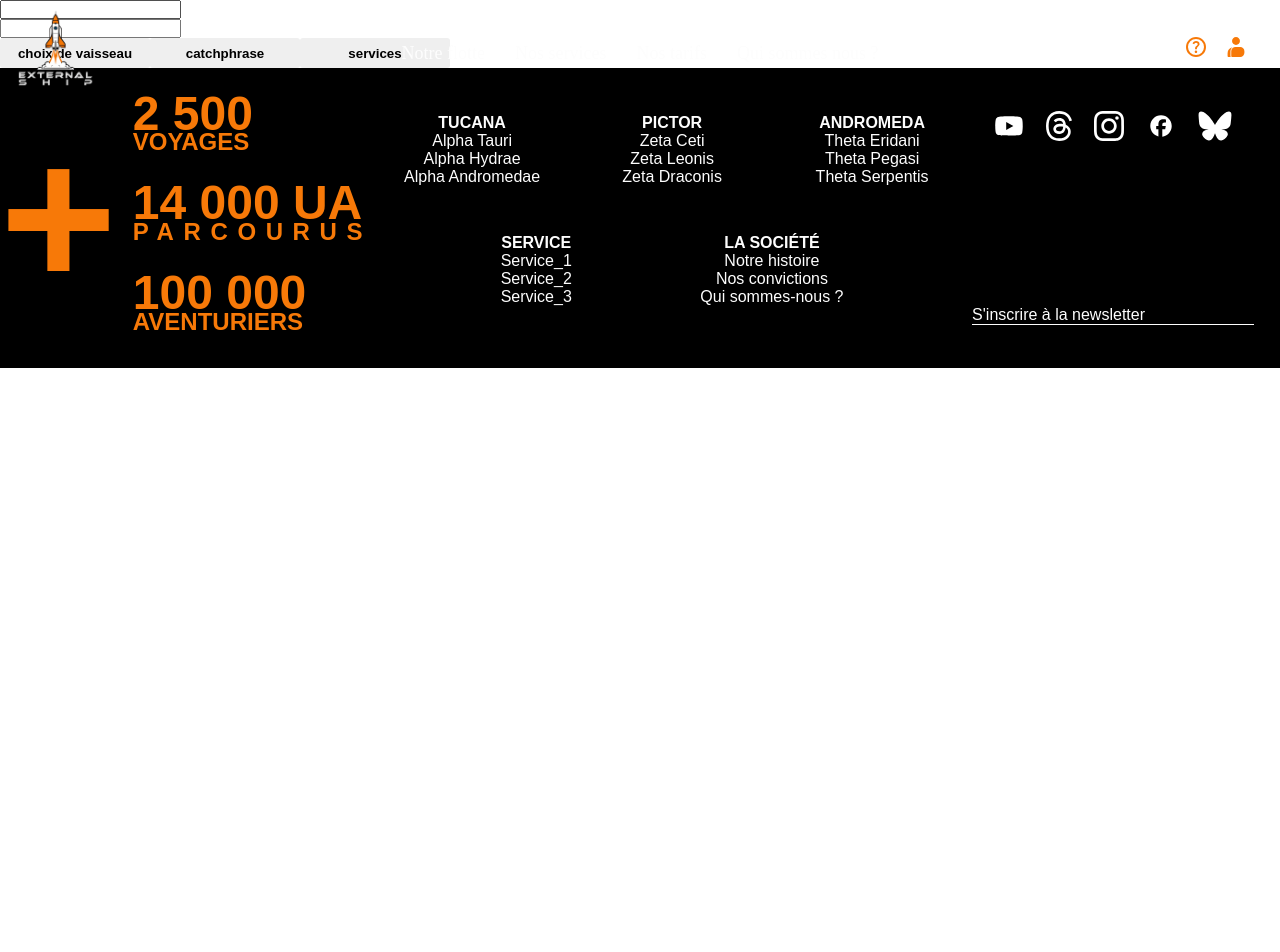
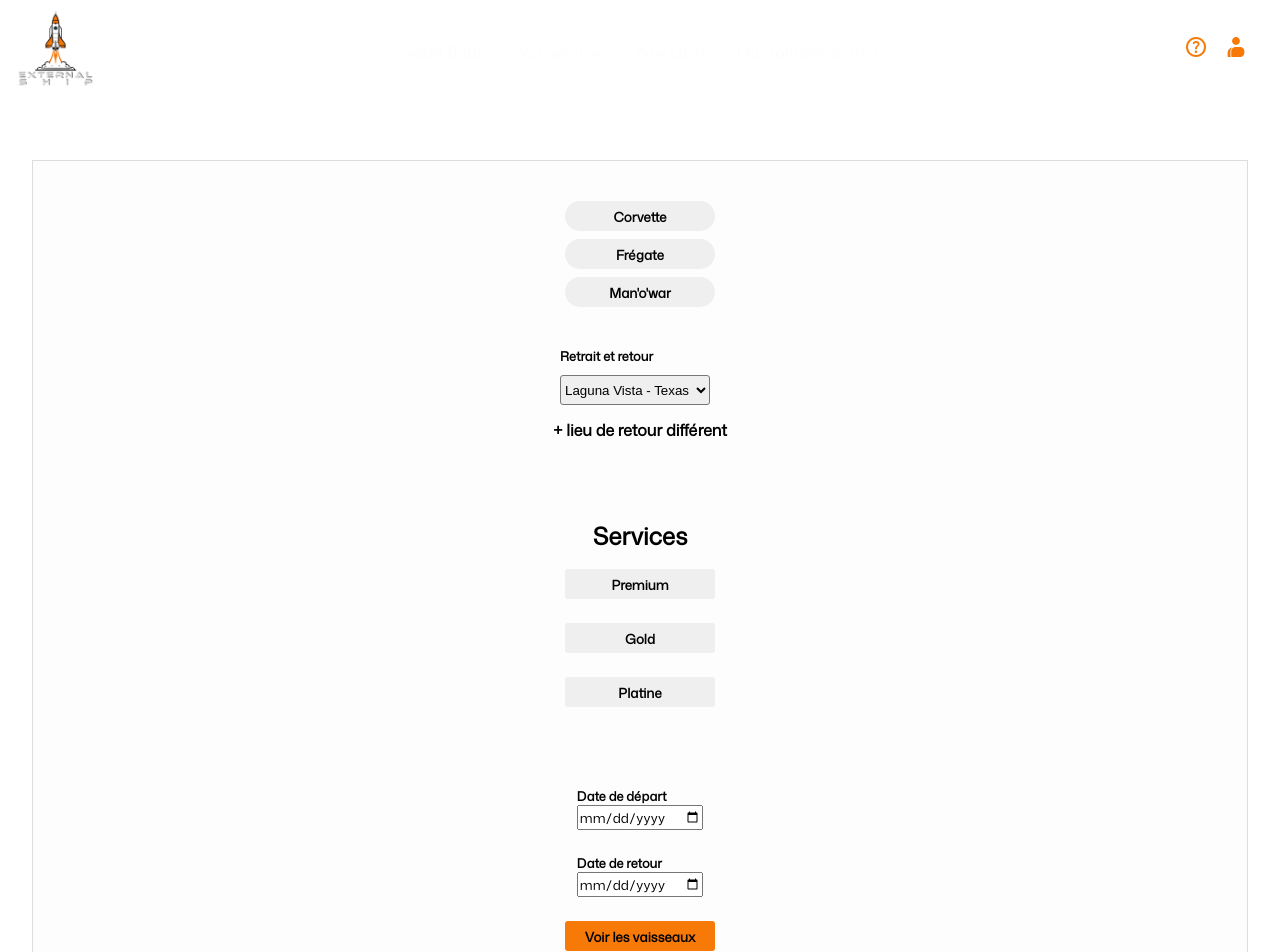
Before and after one commit to wildcodeschool-2025-03/js-lyon-2025-03-p3, a React (Vite) app in the folder client/: page /ships in a window 1280 px wide. Shown: the top 952 px of the page. Before the commit the page ends 800 px from the top, so only its background shows below. Built offline with nearby package versions, Linux system fonts and the light colour scheme.

Commit message:
stylize filter

```diff
--- a/client/src/App.css
+++ b/client/src/App.css
@@ -49,6 +49,8 @@
   --color-primary: #000;
   --color-secondary: #f77908;
   --text-color: #fdfdfd;
+  --box-bg-color: #fdfdfd;
+  --box-bg-border-color: #ddd;
 }
 
 * {
@@ -56,3 +58,18 @@
   padding: 0;
   box-sizing: border-box;
 }
+
+p,
+h1,
+h2,
+h3,
+h4,
+h5,
+h6,
+button,
+label,
+input,
+textarea {
+  font-family: "Mona Sans Regular", sans-serif;
+  color: var(--color-primary);
+}
--- /dev/null
+++ b/client/src/components/Filter.css
@@ -0,0 +1,141 @@
+.filter-form {
+  display: flex;
+  flex-wrap: wrap;
+  flex-direction: column;
+  justify-content: center;
+  background-color: var(--box-bg-color);
+  border: var(--box-bg-border-color) 1px solid;
+  width: 95vw;
+  margin: 10rem auto 0 auto; /*Delete before to push*/
+}
+
+#group-ships {
+  display: flex;
+  flex-direction: column;
+  justify-content: center;
+  align-items: center;
+  margin: 2rem 0;
+}
+
+#ships {
+  display: flex;
+  flex-wrap: wrap;
+  justify-content: center;
+  width: 150px;
+  height: fit-content;
+  gap: 0.5rem;
+  margin: 0.5rem;
+}
+
+.btn-ship {
+  width: 150px;
+  height: 30px;
+  display: flex;
+  justify-content: center;
+  align-items: center;
+  border-radius: 25px;
+  font-weight: bold;
+  transition: 0.3s ease-in-out;
+  &:hover {
+    background-color: var(--color-secondary);
+  }
+  &:active {
+    background-color: #f9953d;
+  }
+}
+#withdrawalAndReturnText {
+  font-size: 0.8rem;
+  font-weight: bold;
+}
+#withdrawal-return {
+  display: flex;
+  flex-wrap: wrap;
+  flex-direction: row;
+  justify-content: center;
+  align-items: end;
+  width: 200px;
+  margin: 2rem auto;
+}
+#select-withdrawal-return {
+  width: 150px;
+  height: 30px;
+  border-radius: 3px;
+  margin: 10px 10px 10px 0;
+}
+#btn-withdrawal-return {
+  width: fit-content;
+  height: 30px;
+  background-color: transparent;
+  font-size: 1rem;
+  font-weight: bold;
+  margin-bottom: 10px;
+}
+#group-services {
+  display: flex;
+  flex-direction: column;
+  align-items: center;
+  justify-content: space-around;
+  margin: 0 auto 2rem auto;
+}
+#btn-group-services {
+  display: flex;
+  flex-wrap: wrap;
+  justify-content: center;
+  align-items: center;
+  width: 150px;
+  gap: 1.5rem;
+  margin: 1rem 0;
+}
+#group-date {
+  display: flex;
+  flex-wrap: wrap;
+  justify-content: center;
+  align-items: center;
+  gap: 1.5rem;
+  margin: 2rem auto;
+  width: 200px;
+}
+#btn-group-date {
+  display: flex;
+  flex-direction: column;
+  justify-content: center;
+  align-items: center;
+  gap: 1.5rem;
+}
+
+#btn-seeships {
+  background-color: var(--color-secondary);
+  transition: 0.3s ease-in-out;
+  &:active {
+    background-color: #f9953d;
+  }
+}
+
+.label-date {
+  display: flex;
+  flex-direction: column;
+  font-size: 0.8rem;
+  font-weight: bold;
+}
+
+@media screen and (min-width: 1380px) {
+  .filter-form {
+    flex-direction: row;
+  }
+
+  #ships {
+    width: 490px;
+  }
+  #withdrawal-return {
+    width: 380px;
+  }
+
+  #btn-group-services {
+    width: 498px;
+  }
+
+  #group-date {
+    flex-wrap: nowrap;
+    width: 300px;
+  }
+}
--- a/client/src/components/Filter.tsx
+++ b/client/src/components/Filter.tsx
@@ -1,36 +1,71 @@
-import type React from "react";
+import "./Filter.css";
 
-type FilterProps = {
-  id: string;
-  name: string;
-};
+function Filter() {
+  return (
+    <form className="filter-form">
+      <section id="group-ships">
+        <section id="ships">
+          <button type="button" className="btn-ship">
+            Corvette
+          </button>
+          <button type="button" className="btn-ship">
+            Frégate
+          </button>
+          <button type="button" className="btn-ship">
+            Man'o'war
+          </button>
+        </section>
 
-const Filter: React.FC<FilterProps> = (props) => (
-  <form className="form">
-    <div className="ships">
-      {/* <label className="vaisseau-label" htmlFor={props.id}>
-        nom de vaisseau{props.name}
-      </label> */}
-      <input id={props.id} className="vaisseau-text" type="text" />
-    </div>
-    <div className="catchphrase">
-      {/* <label className="catchphrase-label" htmlFor={props.id}>
-        catchphrase{props.name}
-      </label> */}
-      <input id={props.id} className="catchphrase-text" type="text" />
-    </div>
-    <div className="btn-group">
-      <button type="button" className="btn-choix de vaisseau">
-        choix de vaisseau
-      </button>
-      <button type="button" className="btn-catchphrase">
-        catchphrase
-      </button>
-      <button type="submit" className="btn-services">
-        services
-      </button>
-    </div>
-  </form>
-);
+        <section id="withdrawal-return">
+          <section id="withdrawal-return-text-select">
+            <p id="withdrawalAndReturnText">Retrait et retour</p>
+            <select name="withdrawalAndReturn" id="select-withdrawal-return">
+              <option value="withdrawal">Laguna Vista - Texas - US</option>
+              <option value="return">Flamingo - Floride -US</option>
+              <option value="return">Mana - Guyane - FR</option>
+              <option value="return">Ras el Khaïmah - AE</option>
+              <option value="return">Zhangzhou - Fujian - CN</option>
+            </select>
+          </section>
+
+          <button type="button" id="btn-withdrawal-return">
+            + lieu de retour différent
+          </button>
+        </section>
+      </section>
+
+      <section id="group-services">
+        <h2>Services</h2>
+        <section id="btn-group-services">
+          <button type="button" className="btn-service">
+            Premium
+          </button>
+          <button type="button" className="btn-service">
+            Gold
+          </button>
+          <button type="button" className="btn-service">
+            Platine
+          </button>
+        </section>
+      </section>
+      <section id="group-date">
+        <section id="btn-group-date">
+          <label htmlFor="start" className="label-date">
+            Date de départ
+            <input type="date" id="start" name="trip-start" />
+          </label>
+
+          <label htmlFor="end" className="label-date">
+            Date de retour
+            <input type="date" id="end" name="trip-end" />
+          </label>
+        </section>
+        <button type="button" id="btn-seeships">
+          Voir les vaisseaux
+        </button>
+      </section>
+    </form>
+  );
+}
 
 export default Filter;
--- a/client/src/pages/Ships.tsx
+++ b/client/src/pages/Ships.tsx
@@ -3,7 +3,7 @@ import Filter from "../components/Filter";
 function Ships() {
   return (
     <>
-      <Filter id="filtre-ships" name="Ships Filter" />
+      <Filter />
     </>
   );
 }
```
